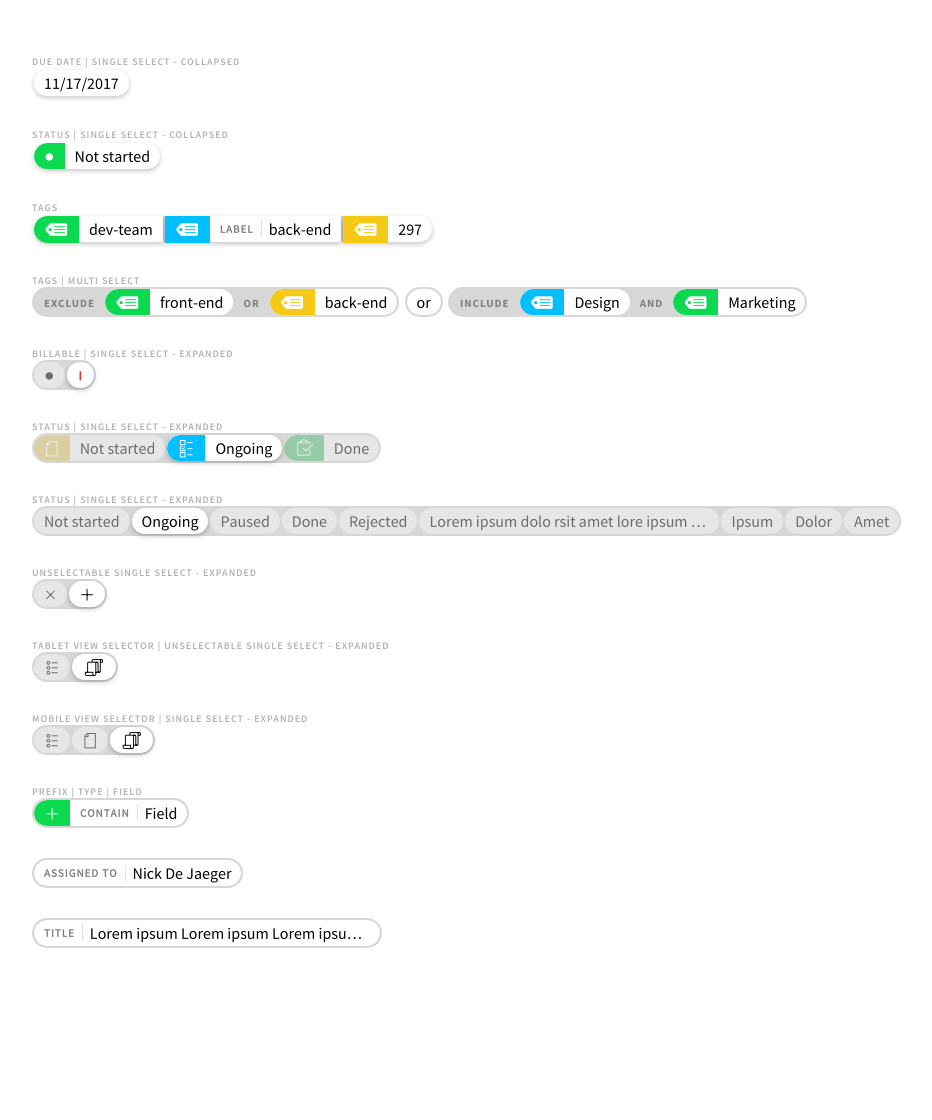
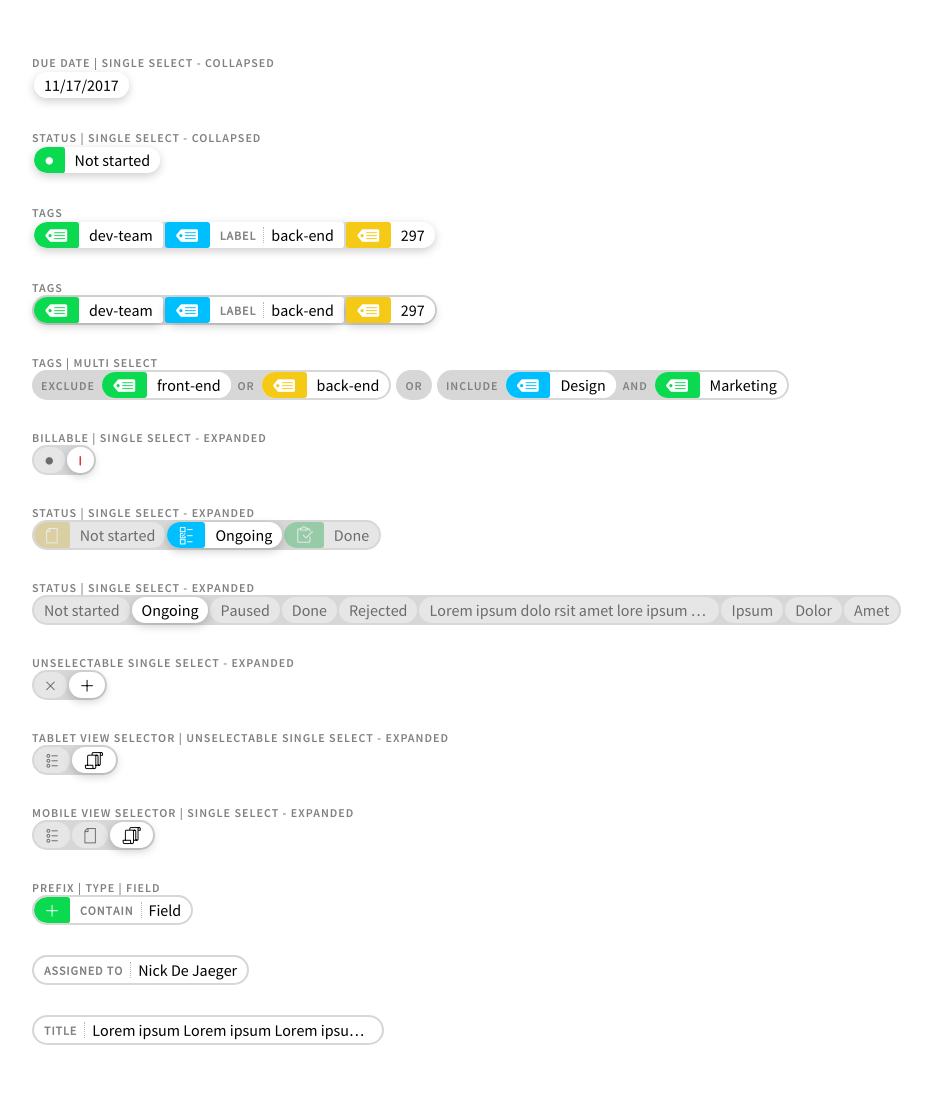
Before and after one commit to lordblendi/tracker-mockup, a Jekyll site: the page built from pages/components.html, in a window 1280 px wide. Shown: the whole page, without its empty margins (23-955 px from the left). Built offline with Jekyll 4.4.1, drawn with Linux system fonts in a browser that asks for light colours; nearby versions of some CDN libraries; comment, search, counter and statistics services are not loaded; before the commit the page ends 1023 px from its top, so only the background shows below that.

Commit message:
update comp

```diff
--- a/pages/components.html
+++ b/pages/components.html
@@ -10,7 +10,7 @@ permalink: /components
     <div class="pmx-field__value">
 
       <div class="pmx-selector pmx-selector--collapsed JS_selector">
-        <div class="pmx-selector__item  JS_selectorItem pmx-selector__item--selected">
+        <div class="pmx-selector__item JS_selectorItem pmx-selector__item--selected">
           <div class="pmx-selector__block ">
             <span class="pmx-selector__blockPart pmx-selector__blockPart--field">11/17/2017</span>
           </div>
@@ -44,7 +44,40 @@ permalink: /components
     <div class="pmx-field__label">Tags</div>
     <div class="pmx-field__value">
 
-      <div class="pmx-selector pmx-selector--collapsed pmx-selector--multiSelect MULTISELECT__POPUP JS_selector" data-popid="#multiSelector-3">
+      <div class="pmx-selector pmx-selector--collapsed JS_selector" data-popid="#multiSelector-3">
+        <div class="pmx-selector__item pmx-selector__item--selected JS_selectorItem">
+          <div class="pmx-selector__block ">
+            <span class="pmx-selector__blockPart pmx-selector__blockPart--prefix" style="background-color: #0BDA51; color: #FFF;">ग़</span>
+            <span class="pmx-selector__blockPart pmx-selector__blockPart--field">dev-team</span>
+
+            <div class="pmx-selector__itemSeperator"></div>
+
+            <span class="pmx-selector__blockPart pmx-selector__blockPart--prefix" style="background-color: #00BFFF; color: #FFF;">ग़</span>
+            <span class="pmx-selector__blockPart pmx-selector__blockPart--label">Label</span>
+            <span class="pmx-selector__blockSeperator"></span>
+            <span class="pmx-selector__blockPart pmx-selector__blockPart--field">back-end</span>
+
+            <div class="pmx-selector__itemSeperator"></div>
+
+            <span class="pmx-selector__blockPart pmx-selector__blockPart--prefix" style="background-color: #F4CA16; color: #FFF;">ग़</span>
+            <span class="pmx-selector__blockPart pmx-selector__blockPart--field">297</span>
+          </div>
+        </div>
+      </div>
+
+    </div>
+  </div>
+</div>
+
+
+
+
+<div class="pmx-field">
+  <div class="pmx-field__inner">
+    <div class="pmx-field__label">Tags</div>
+    <div class="pmx-field__value">
+
+      <div class="pmx-selector pmx-selector--expanded pmx-selector--multiSelect JS_selector">
         <div class="pmx-selector__item pmx-selector__item--selected JS_selectorItem">
           <div class="pmx-selector__block ">
             <span class="pmx-selector__blockPart pmx-selector__blockPart--prefix" style="background-color: #0BDA51; color: #FFF;">ग़</span>
@@ -75,7 +108,6 @@ permalink: /components
 
 
 
-
 <div class="pmx-field">
   <div class="pmx-field__inner">
     <div class="pmx-field__label">Tags | Multi Select</div>
@@ -103,10 +135,8 @@ permalink: /components
       </div>
 
       <div class="pmx-selector pmx-selector--readonly JS_selector">
-        <div class="pmx-selector__item pmx-selector__item--selected JS_selectorItem">
-          <div class="pmx-selector__block ">
-            <span class="pmx-selector__blockPart pmx-selector__blockPart--prefix">or</span>
-          </div>
+        <div class="pmx-selector__itemSeperator">
+          <span class="pmx-selector__itemSeperatorLabel">Or</span>
         </div>
       </div>
 
--- a/sass/components/itemBox.scss
+++ b/sass/components/itemBox.scss
@@ -162,7 +162,7 @@
             right: 0;
             width: 30px;
             height: 100%;
-            background: linear-gradient(to right, rgba(255, 255, 255, 0) 0%, #FFF 60%, #FFF 100%);
+            background: linear-gradient(to right, rgba(255, 255, 255, 0) 0%, rgba(255, 255, 255, 0.6) 60%, rgb(255, 255, 255) 100%);
             pointer-events: none;
           }
         }
@@ -176,7 +176,7 @@
             right: 0;
             width: 30px;
             height: 100%;
-            background: linear-gradient(to right, rgba(255, 255, 255, 0) 0%, #f2f2f2 60%, #f2f2f2 100%);
+            background: linear-gradient(to right, rgba(255, 255, 255, 0) 0%, rgba(238, 239, 240, .6) 60%, rgb(240, 240, 241) 100%);
             pointer-events: none;
           }
         }
--- a/sass/components/selector.scss
+++ b/sass/components/selector.scss
@@ -32,9 +32,7 @@
 
   &__inner {
     position: relative;
-    overflow: hidden;
     padding: 5px;
-    line-height: initial;
 
     &::after {
       content: '';
@@ -43,21 +41,21 @@
       right: 0;
       width: 30px;
       height: 100%;
-      background: linear-gradient(to right, rgba(255, 255, 255, 0) 0%, white 60%, white 100%);
+      background: linear-gradient(to right, rgba(255, 255, 255, 0) 0%, rgba(255, 255, 255, 0.6) 60%, rgb(255, 255, 255) 100%);
       pointer-events: none;
     }
   }
 
   &__label {
-    line-height: initial;
-    font-size: 10px;
-    font-weight: 600;
-    text-transform: uppercase;
-    letter-spacing: 1px;
-    color: #B1B1B1;
     white-space: nowrap;
     overflow: hidden;
     text-overflow: ellipsis;
+
+    font-size: 12px;
+    font-weight: 600;
+    letter-spacing: 1px;
+    text-transform: uppercase;
+    color: #808080;
   }
 
   &__value {
@@ -94,6 +92,7 @@
 
   &__item {
     position: relative;
+    z-index: 1;
     display: inline-block;
     height: 26px;
     min-width: 26px;
@@ -115,6 +114,13 @@
       .pmx-selector__block  {
         border-top-left-radius: 15px;
         border-bottom-left-radius: 15px;
+
+        &Part {
+          &:first-child {
+            border-top-left-radius: 15px;
+            border-bottom-left-radius: 15px;
+          }
+        }
       }
     }
 
@@ -123,47 +129,51 @@
         border-top-right-radius: 15px;
         border-bottom-right-radius: 15px;
 
-        &Part:last-child {
-          &.pmx-selector__blockPart--prefix {
-            border-radius: 0 15px 15px 0;
+        &Part {
+          &:last-child {
+            border-top-right-radius: 15px;
+            border-bottom-right-radius: 15px;
           }
         }
       }
     }
 
     &:hover {
-      filter: saturate(1) opacity(.8);
+      -webkit-filter: saturate(0.8) opacity(0.8);
+      filter: saturate(0.8) opacity(0.8);
     }
 
     &Seperator {
+      position: relative;
+      z-index: 0;
       display: inline-block;
       height: 26px;
-      min-width: 2px;
+      min-width: 8px;
       background-color: #D7D7D7;
+      border-radius: 3px;
+      margin: 0 -3px;
 
       &Label {
+        padding: 0 10px;
+        line-height: 28px;
+
+        font-size: 12px;
+        font-weight: 600;
+        letter-spacing: 1px;
         text-transform: uppercase;
         color: #808080;
-        font-size: 11px;
-        font-weight: 700;
-        letter-spacing: 1px;
-        padding: 0 10px;
-        line-height: 28px;
       }
     }
 
     &--selected {
       background-color: #FFF;
       box-shadow: 0 3px 10px rgba(0,0,0,.2);
-      box-shadow: 0 2px 5px rgba(0, 0, 0, 0.23);
-      opacity: 1;
-      -webkit-filter: saturate(1) brightness(1) contrast(1);
-      filter: saturate(1) brightness(1) contrast(1);
+      -webkit-filter: saturate(1) opacity(1);
+      filter: saturate(1) opacity(1);
 
       &:hover {
-        background-color: #FFF;
-        box-shadow: 0 3px 10px rgba(0,0,0,.2);
-        opacity: 1;
+        -webkit-filter: saturate(1) opacity(1);
+        filter: saturate(1) opacity(1);
       }
 
       .pmx-selector__blockPart--field {
@@ -178,43 +188,43 @@
     display: flex;
     font-family: 'tenforce', sans-serif;
     align-items: center;
+    border-radius: 3px;
 
     &Part {
       position: relative;
+      z-index: 1;
       display: inline-block;
+      max-width: 300px;
+      height: 26px;
+      padding: 0 10px;
+      border-radius: 3px;
+      line-height: 27px;
+      background-color: #FFF;
+
+      overflow: hidden;
+      white-space: nowrap;
+      text-overflow: ellipsis;
 
       &--prefix {
-        border-radius: 15px;
-        border-radius: 15px 0 0 15px;
-        min-height: 26px;
-        min-width: 26px;
-        text-align: center;
-        font-family: 'tenforce', sans-serif;
-        line-height: 27px;
-        padding: 0 10px;
       }
 
       &--label  {
         text-transform: uppercase;
         color: #808080;
-        font-size: 11px;
-        font-weight: 700;
+        font-size: 12px;
+        font-weight: 600;
         letter-spacing: 1px;
-        padding: 0 10px;
 
         + .pmx-selector__blockSeperator {
+          position: relative;
+          z-index: 2;
           margin: -3px;
           height: 16px;
-          border-right: 1px dotted #CDCDCD;
+          border-right: 1px dotted #b9b9b9;
         }
       }
 
       &--field {
-        max-width: 300px;
-        overflow: hidden;
-        white-space: nowrap;
-        text-overflow: ellipsis;
-        padding: 0 10px;
       }
     }
   }
@@ -234,8 +244,9 @@
     .pmx-selector__item {
       background-color: #FFF;
       box-shadow: none;
-      opacity: 1;
-      filter: saturate(1) brightness(1);
+      cursor: text;
+      -webkit-filter: saturate(1) opacity(1);
+      filter: saturate(1) opacity(1);
 
       &:hover {
         background-color: #FFF;
@@ -249,30 +260,33 @@
   }
 
   &--toggleSelect {
+    .pmx-selector__blockPart {
+      background-color: rgba(255,255,255,0);
+    }
   }
 
   &--multiSelect {
     .pmx-selector__item {
       overflow: visible;
-      border-radius: 0;
 
       &:first-child {
         border-top-left-radius: 30px;
         border-bottom-left-radius: 30px;
 
         .pmx-selector__blockPart--prefix {
-          border-radius: 15px 0 0 15px;
+          &:first-child {
+            border-radius: 15px 3px 3px 15px;
+          }
         }
       }
 
       &:last-child {
         border-top-right-radius: 30px;
         border-bottom-right-radius: 30px;
-        margin: 0;
       }
 
       .pmx-selector__blockPart--prefix {
-        border-radius: 0;
+        border-radius: 3px;
       }
     }
   }
```
